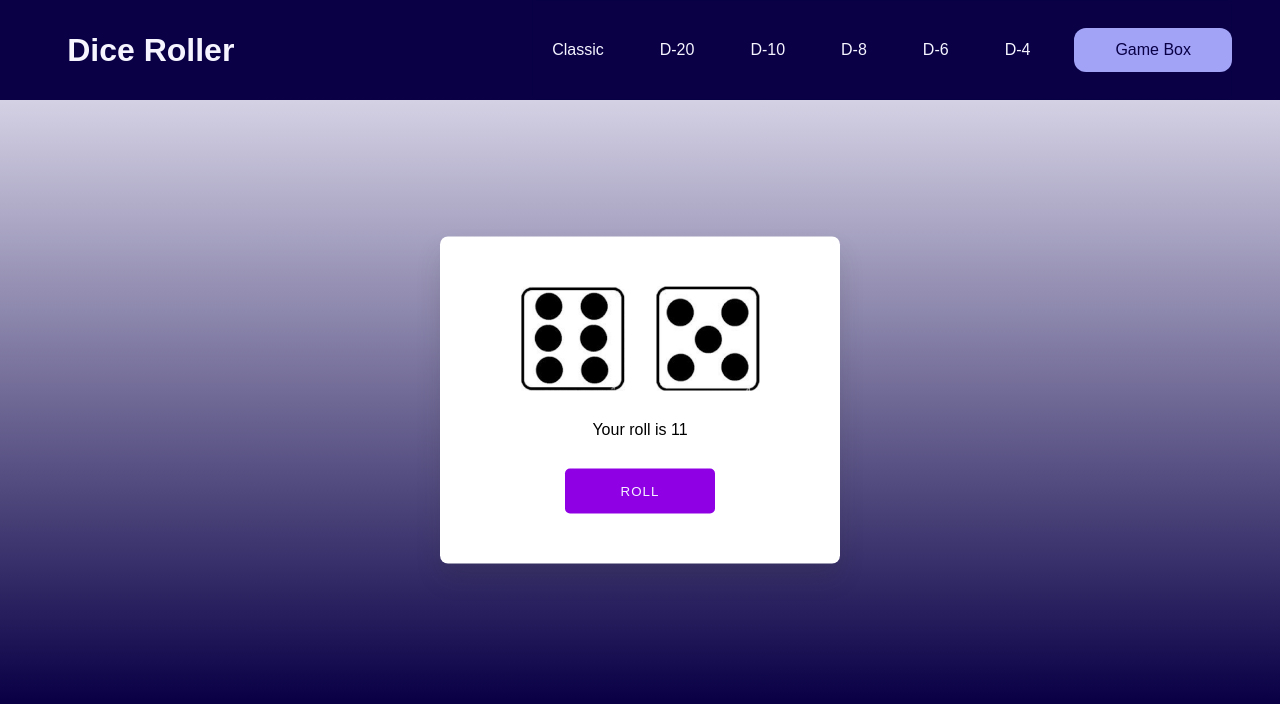
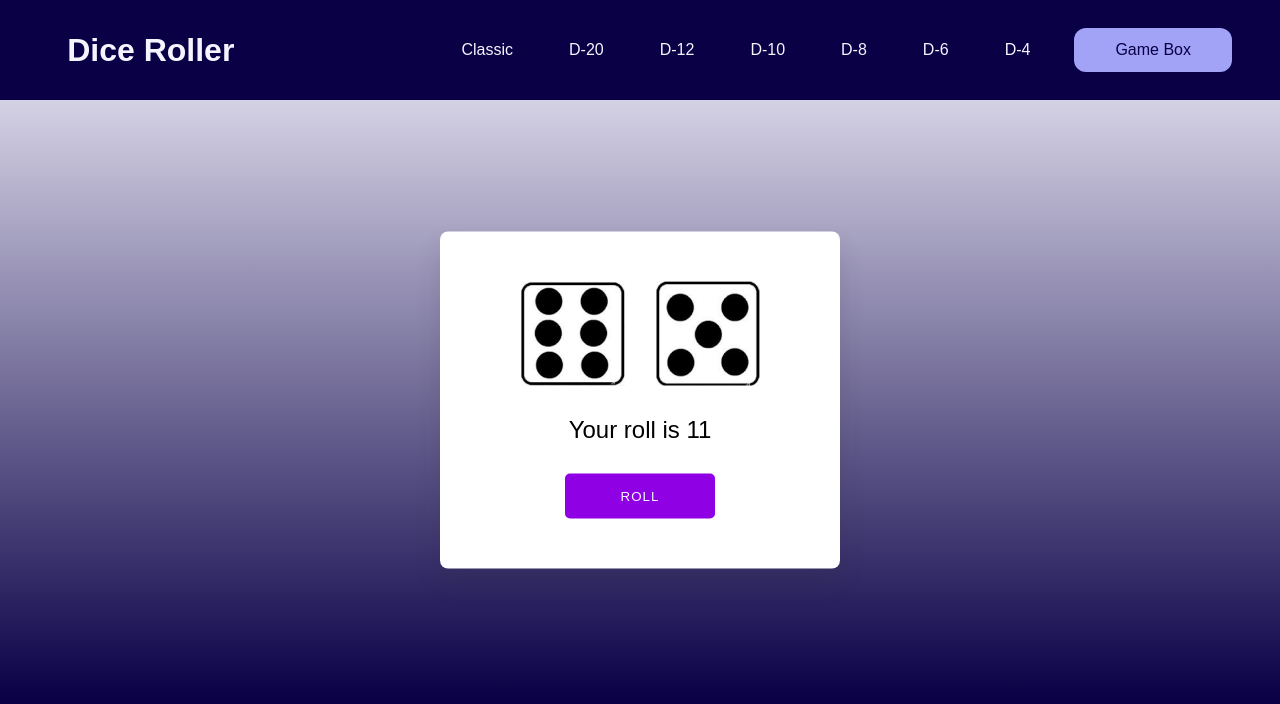
Before and after one commit to Vincenttoon/dice-roller, a React (Create React App) app: page /classic in a window 1280 px wide. Shown: the top 704 px of the page. Built offline with nearby package versions, Linux system fonts and the light colour scheme; a web font is replaced by a local one.

Commit message:
minor tweaks

```diff
--- a/src/components/Classic/Classic.js
+++ b/src/components/Classic/Classic.js
@@ -35,7 +35,8 @@ const Classic = () => {
 
       document.querySelector("#total").innerHTML =
         "Your roll is " + (dieOneValue + 1 + (dieTwoValue + 1));
-    }, 1000); // Adjust the timeout duration as needed for the animation
+    }, 1000);
+    document.querySelector("#total").style.fontSize = "1.5rem"; // Adjust the timeout duration as needed for the animation
   };
 
   useEffect(() => {
--- a/src/components/Header/Header.js
+++ b/src/components/Header/Header.js
@@ -50,6 +50,11 @@ const Header = () => {
               </a>
             </li>
             <li>
+              <a href="/d12" onClick={menuToggleHandler}>
+                D-12
+              </a>
+            </li>
+            <li>
               <a href="/d10" onClick={menuToggleHandler}>
                 D-10
               </a>
```
Also changed, not shown: src/components/D12/D12.js (added), src/components/D12/D12.scss (added).
